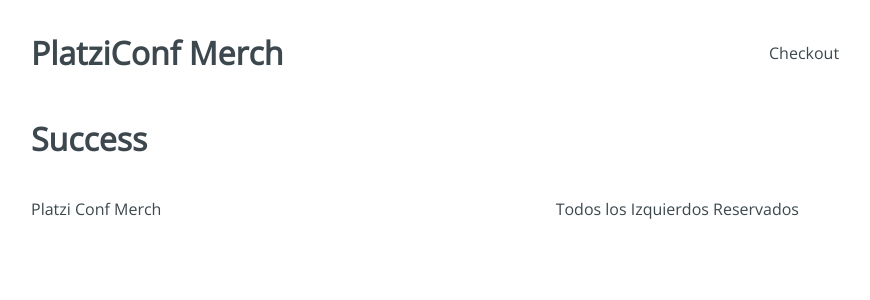
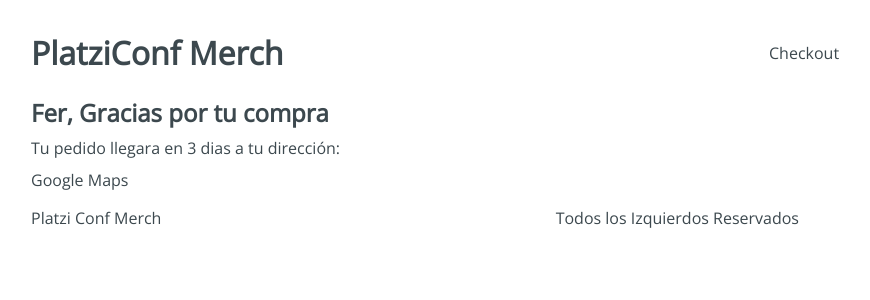
Before and after one commit to devferx/platzi-conf-merch, a React app: page /checkout/success in a window 1280 px wide. Shown: the top 300 px of the page, without its empty margins (225-1095 px from the left). Built offline with nearby package versions, Linux system fonts and the light colour scheme.

Commit message:
Clase Maquetación y estilos del flujo de pago

```diff
--- a/src/containers/Payments.jsx
+++ b/src/containers/Payments.jsx
@@ -1,9 +1,14 @@
 import React from 'react';
+import '../styles/components/Payment.css';
 
 const Payments = () => {
   return (
-    <div>
-      <h1>Payments</h1>
+    <div className="Payment">
+      <div className="Payment-content">
+        <h3>Resumen del pedido:</h3>
+        <div className="Payment-button">Boton de pago con Paypal</div>
+      </div>
+      <div></div>
     </div>
   );
 };
--- a/src/containers/Success.jsx
+++ b/src/containers/Success.jsx
@@ -1,9 +1,14 @@
 import React from 'react';
+import '../styles/components/Success.css';
 
 const Success = () => {
   return (
-    <div>
-      <h1>Success</h1>
+    <div className="Succes">
+      <div className="Success-content">
+        <h2>Fer, Gracias por tu compra</h2>
+        <span>Tu pedido llegara en 3 dias a tu dirección:</span>
+        <div className="Success-map">Google Maps</div>
+      </div>
     </div>
   );
 };
```
